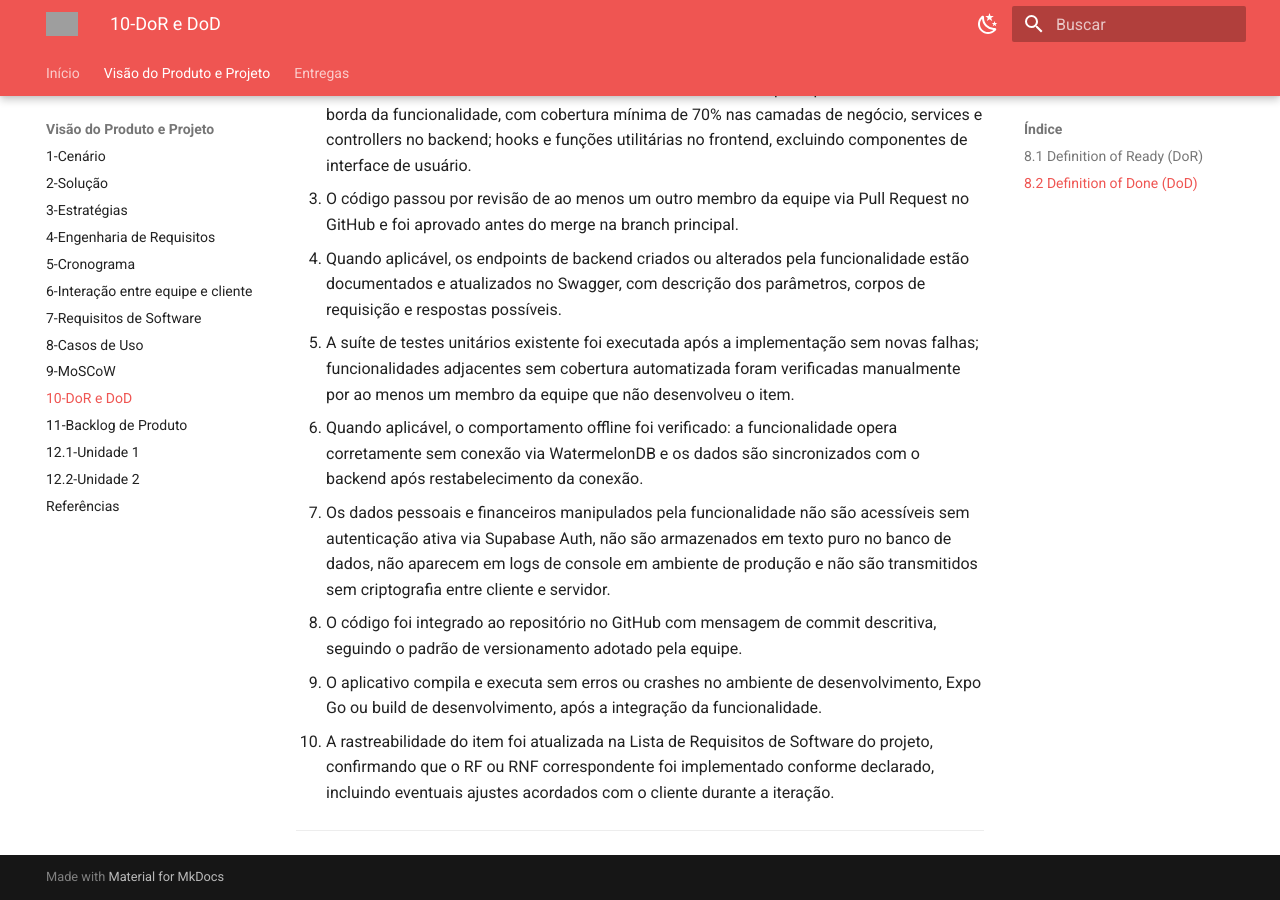
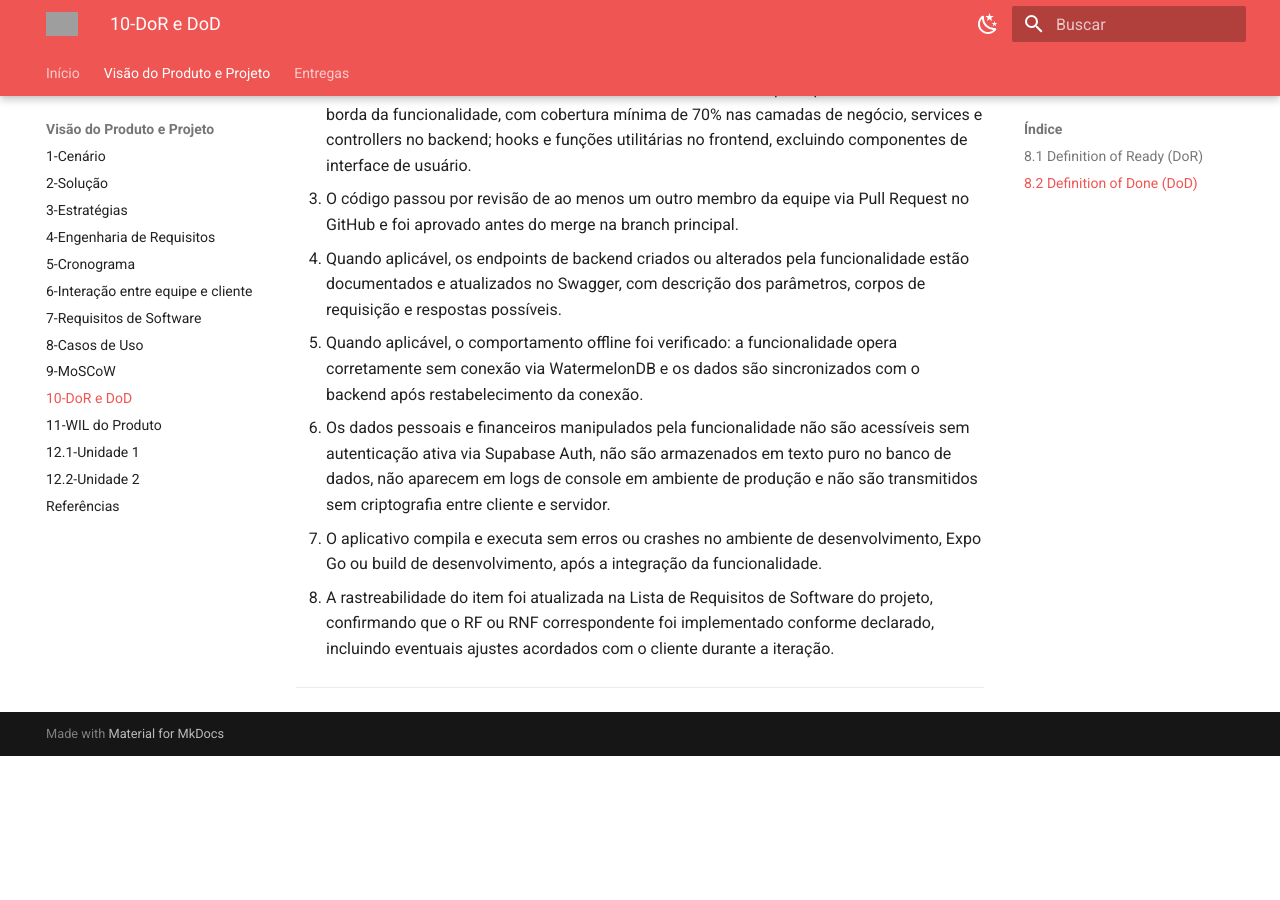
Before and after one commit to mdsreq-fga-unb/REQ-2026.1-T02-TLF, an MkDocs documentation site: the page built from docs/visao/10-DoR-e-DoD.md, in a window 1280 px wide and 900 px high, scrolled down 1079 px. Built offline with MkDocs 1.6.1 and Material for MkDocs 9.7.7, drawn with Linux system fonts in a browser that asks for light colours; after the commit the page ends 1835 px from its top, so only the background shows below that; grey boxes are pictures that could not be loaded.

Commit message:
docs(unidade 3): Correção com base no ver e val

```diff
--- a/docs/visao/10-DoR-e-DoD.md
+++ b/docs/visao/10-DoR-e-DoD.md
@@ -19,11 +19,9 @@ Uma funcionalidade é considerada concluída quando todos os critérios abaixo f
 2. Foram escritos testes unitários com Jest cobrindo os cenários principais e os casos de borda da funcionalidade, com cobertura mínima de 70% nas camadas de negócio, services e controllers no backend; hooks e funções utilitárias no frontend, excluindo componentes de interface de usuário.
 3. O código passou por revisão de ao menos um outro membro da equipe via Pull Request no GitHub e foi aprovado antes do merge na branch principal.
 4. Quando aplicável, os endpoints de backend criados ou alterados pela funcionalidade estão documentados e atualizados no Swagger, com descrição dos parâmetros, corpos de requisição e respostas possíveis.
-5. A suíte de testes unitários existente foi executada após a implementação sem novas falhas; funcionalidades adjacentes sem cobertura automatizada foram verificadas manualmente por ao menos um membro da equipe que não desenvolveu o item.
-6. Quando aplicável, o comportamento offline foi verificado: a funcionalidade opera corretamente sem conexão via WatermelonDB e os dados são sincronizados com o backend após restabelecimento da conexão.
-7. Os dados pessoais e financeiros manipulados pela funcionalidade não são acessíveis sem autenticação ativa via Supabase Auth, não são armazenados em texto puro no banco de dados, não aparecem em logs de console em ambiente de produção e não são transmitidos sem criptografia entre cliente e servidor.
-8. O código foi integrado ao repositório no GitHub com mensagem de commit descritiva, seguindo o padrão de versionamento adotado pela equipe.
-9. O aplicativo compila e executa sem erros ou crashes no ambiente de desenvolvimento, Expo Go ou build de desenvolvimento, após a integração da funcionalidade.
-10. A rastreabilidade do item foi atualizada na Lista de Requisitos de Software do projeto, confirmando que o RF ou RNF correspondente foi implementado conforme declarado, incluindo eventuais ajustes acordados com o cliente durante a iteração.
+5. Quando aplicável, o comportamento offline foi verificado: a funcionalidade opera corretamente sem conexão via WatermelonDB e os dados são sincronizados com o backend após restabelecimento da conexão.
+6. Os dados pessoais e financeiros manipulados pela funcionalidade não são acessíveis sem autenticação ativa via Supabase Auth, não são armazenados em texto puro no banco de dados, não aparecem em logs de console em ambiente de produção e não são transmitidos sem criptografia entre cliente e servidor.
+7. O aplicativo compila e executa sem erros ou crashes no ambiente de desenvolvimento, Expo Go ou build de desenvolvimento, após a integração da funcionalidade.
+8. A rastreabilidade do item foi atualizada na Lista de Requisitos de Software do projeto, confirmando que o RF ou RNF correspondente foi implementado conforme declarado, incluindo eventuais ajustes acordados com o cliente durante a iteração.
 
 ---
--- a/mkdocs.yml
+++ b/mkdocs.yml
@@ -49,7 +49,7 @@ nav:
       - 8-Casos de Uso: visao/8-casosdeuso.md
       - 9-MoSCoW: visao/9-MoSCoW.md
       - 10-DoR e DoD: visao/10-DoR-e-DoD.md
-      - 11-Backlog de Produto: visao/11-backlog-produto.md
+      - 11-WIL do Produto: visao/11-backlog-produto.md
       - 12.1-Unidade 1: visao/12-unidade-1.md
       - 12.2-Unidade 2: visao/12-unidade-2.md
       - Referências: visao/referencias.md
```
Also changed, not shown: docs/visao/11-backlog-produto.md (+4 -4 lines), docs/visao/7-requisitos-software.md (+3 -0 lines).
